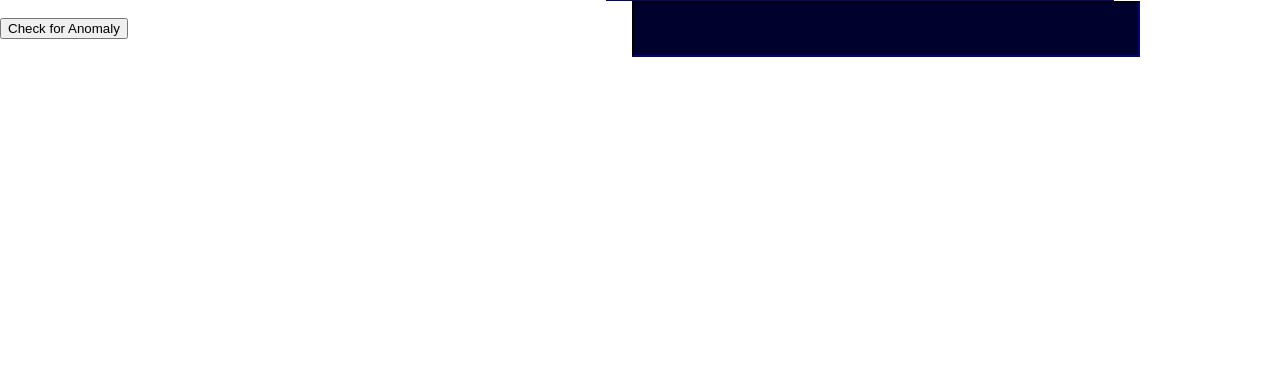
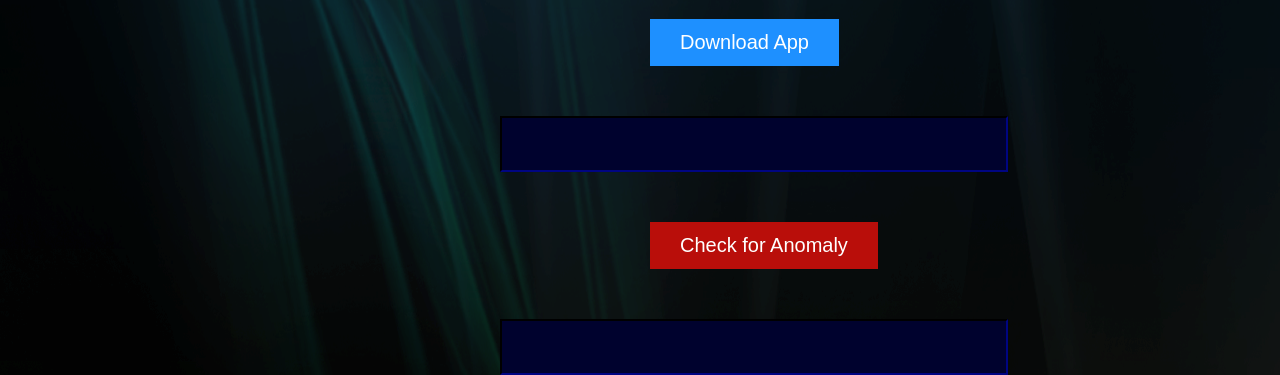
Before and after one commit to AnikaTabassum/appmining, a Flask app: template appmining/templates/appsearch/index.html in a window 1280 px wide. Shown: the part 562-937 px from the top of the page. Before the commit the page ends 619 px from the top, so only its background shows below. Run offline with Flask 2, Linux system fonts and the light colour scheme; the template is opened without the code that fills it, so the values that code supplies are empty.

Commit message:
edited UI

```diff
--- a/appmining/static/main.css
+++ b/appmining/static/main.css
@@ -1,6 +1,11 @@
 body, html {
     margin: 0;
     font-family: sans-serif;
+    /*background-image: "D:\\8th_semester\\my_8th_semester\\SPL3\\appmining\\appmining\\static\\images\\bg_1.jpg";*/
+    /*background-color: #00022e;*/
+     background-image: url('/static/images/bg_dark.png');
+     background-repeat: no-repeat;
+     background-size: auto;
 }
 
 .content {
@@ -33,3 +38,148 @@ td {
 #content {
     width: 70%;
 }
+
+
+/* Dropdown Button */
+.dropbtn {
+  background-color: #3498DB;
+  color: white;
+  padding: 16px;
+  font-size: 16px;
+  border: none;
+  cursor: pointer;
+}
+
+/* Dropdown button on hover & focus */
+.dropbtn:hover, .dropbtn:focus {
+  background-color: #2980B9;
+}
+
+/* The container <div> - needed to position the dropdown content */
+.dropdown {
+  position: relative;
+  display: inline-block;
+}
+
+/* Dropdown Content (Hidden by Default) */
+.dropdown-content {
+  display: none;
+  position: absolute;
+  background-color: #f1f1f1;
+  min-width: 160px;
+  box-shadow: 0px 8px 16px 0px rgba(0,0,0,0.2);
+  z-index: 1;
+}
+
+/* Links inside the dropdown */
+.dropdown-content a {
+  color: black;
+  padding: 12px 16px;
+  text-decoration: none;
+  display: block;
+}
+
+/* Change color of dropdown links on hover */
+.dropdown-content a:hover {background-color: #ddd}
+
+/* Show the dropdown menu (use JS to add this class to the .dropdown-content container when the user clicks on the dropdown button) */
+.show {display:block;}
+
+form.example input[type=text] {
+  padding: 10px;
+  font-size: 17px;
+  border: 1px solid grey;
+  float: left;
+  width: 80%;
+  background: #f1f1f1;
+}
+
+form.example button {
+  float: left;
+  width: 20%;
+  padding: 10px;
+  background: #2196F3;
+  color: white;
+  font-size: 17px;
+  border: 1px solid grey;
+  border-left: none;
+  cursor: pointer;
+}
+
+form.example button:hover {
+  background: #0b7dda;
+}
+
+form.example::after {
+  content: "";
+  clear: both;
+  display: table;
+}
+
+.btn {
+  background-color: DodgerBlue;
+  border: none;
+  color: white;
+  padding: 12px 30px;
+  cursor: pointer;
+  font-size: 20px;
+  margin-left: 650px;
+  margin-top: 50px;
+  margin-bottom: 50px;
+}
+
+/* Darker background on mouse-over */
+.btn:hover {
+  background-color: RoyalBlue;
+}
+
+.btn2 {
+  background-color: #b90e0a;
+  border: none;
+  color: white;
+  padding: 12px 30px;
+  cursor: pointer;
+  font-size: 20px;
+  margin-left: 650px;
+  margin-top: 50px;
+  margin-bottom: 50px;
+}
+
+/* Darker background on mouse-over */
+.btn2:hover {
+  background-color: #610c04;
+}
+
+.searchbar {
+    margin-top: 2em;
+    border: none;
+    width: 40%;
+    padding-left: 14%;
+    color: white;
+    border-bottom: 1px white solid;
+    background: transparent;
+    text-transform: uppercase;
+    align-content: center;
+  }
+
+  ::placeholder {
+    color: white;
+    opacity: .7;
+    padding-left: 1%;
+  }
+
+  *:focus {
+    outline: none;
+  }
+
+  .go {
+    margin-top: 2em;
+    color: white;
+    border: none;
+    cursor: pointer;
+    background: transparent;
+  }
+
+  .go:hover {
+    color: rgba(255, 255, 255, .4);
+  }
```
